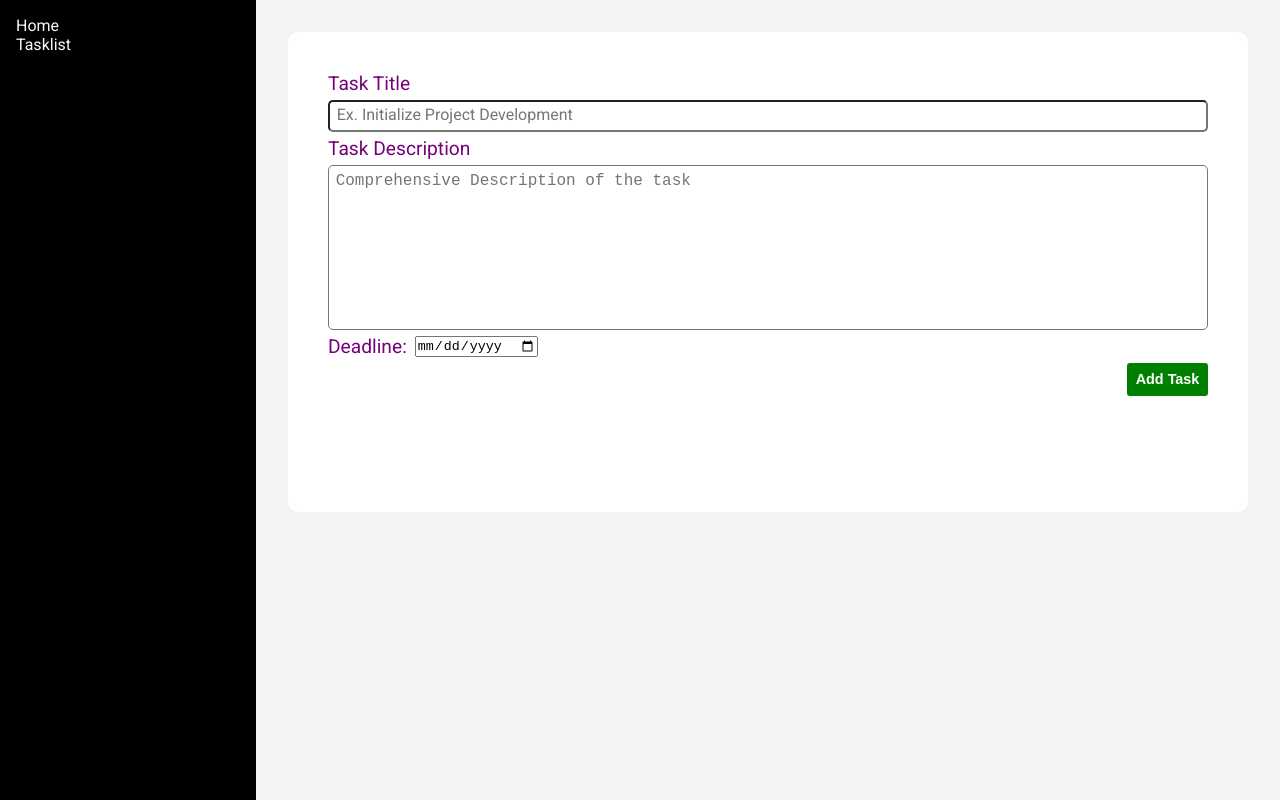
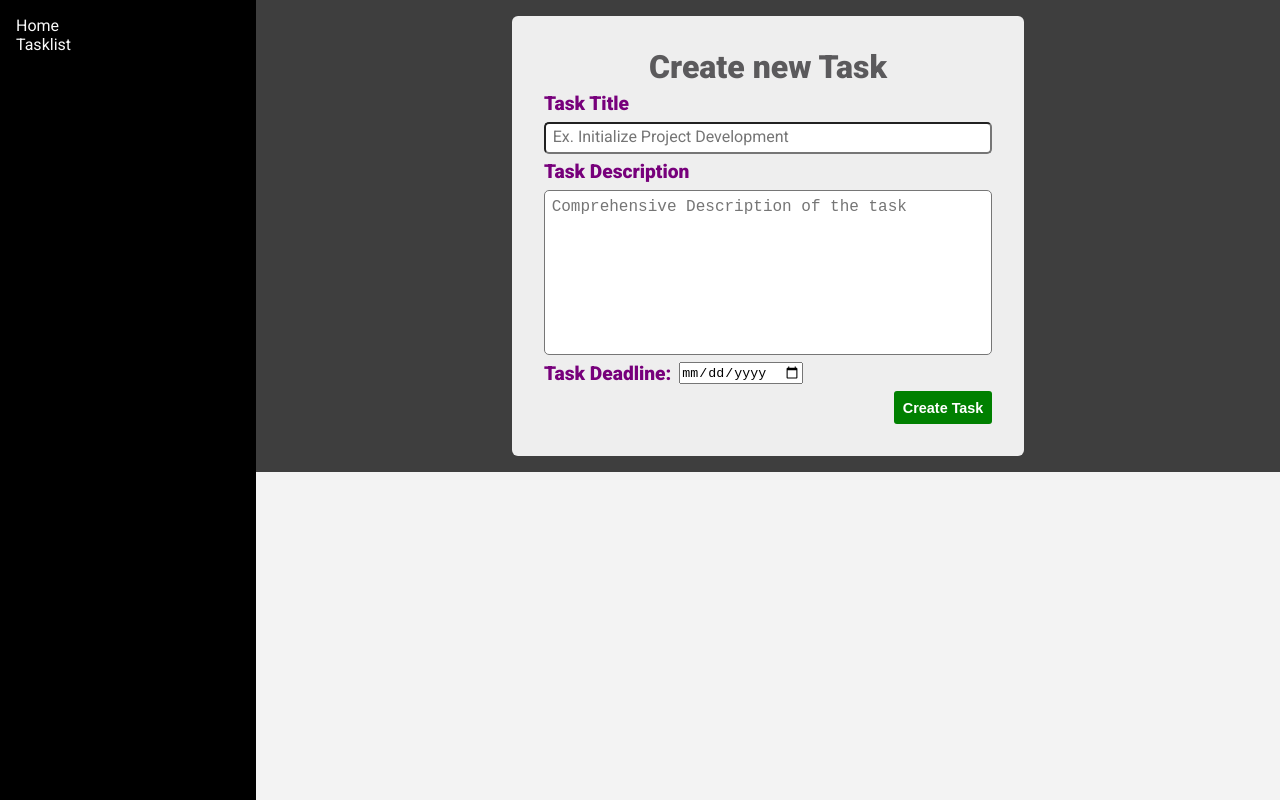
Before and after one commit to lrncedev/todo-app-vue, a Vue app: page /task in a window 1280 px wide. Built offline with nearby package versions, Linux system fonts and the light colour scheme.

Commit message:
Commit 15: FormComponent.vue UI improvement, TaskView.vue removed on routelink

```diff
--- a/src/components/FormComponent.vue
+++ b/src/components/FormComponent.vue
@@ -1,13 +1,9 @@
 <template>
-  <div class="full-height padding-md form-div">
-    <div class="storageButtons">
-      <!-- <button class="action-btn save" @click="showModal">Add new task</button> -->
-      <!-- <button class="action-btn save" @click="saveLocal">Save</button>
-      <button class="action-btn load" @click="loadLocal" :disabled="todoTask < 1">Load</button> -->
-    </div>
-    <div id="task-form" >
+  <div class="form-div">
+    <div id="task-form">
       <form autocomplete="off" @submit.prevent="addTask">
-        <label for="task-input">Task Title</label>
+        <h1>Create new Task</h1>
+        <label for="task-input">{{ formLabel.title }}</label>
         <input
           type="text"
           name="taskName"
@@ -16,7 +12,7 @@
           placeholder="Ex. Initialize Project Development"
           v-model="formValues.taskTitle"
         >
-        <label for="task-description">Task Description</label>
+        <label for="task-description">{{ formLabel.description }}</label>
         <textarea
         name="task-desc"
         id="task-description"
@@ -29,52 +25,27 @@
 
         <div class="flex-2">
           <div>
-            <label for="task-deadline">Deadline: </label>
+            <label for="task-deadline">{{ formLabel.deadLine }}: </label>
             <input type="date" id="task-deadline" name="task-deadline" v-model="formValues.taskDeadline"><!-- min="2018-01-01" max="2018-12-31" -->
           </div>
-
-          <!-- <div>
-            <label for="task-category">Category: </label>
-            <select name="taskCat" id="task-category" required v-model="formValues.taskCategory">
-              <option value="">Test</option>
-              <option value="">Test2</option>
-              <option value="">Test3</option>
-            </select>
-          </div> -->
         </div>
         <div class="form-control">
-          <button type="submit" id="task-btn" class="">Add Task</button>
+          <button type="submit" id="task-btn" class="">Create Task</button>
         </div>
       </form>
-      <!-- <div class="control">
-        <p>Lorem, ipsum dolor sit amet consectetur adipisicing elit. Magnam harum libero ipsa optio facilis, provident blanditiis repellat vel. Cupiditate, pariatur?</p>
-      </div> -->
     </div>
-    <!-- <h1 id="app-title">Todo Application</h1> -->
-
-    <!-- <div class="todo-list">
-      <form class="todo-input" autocomplete="off" @submit.prevent="addTask">
-        <p id="todo-title">Add new task</p>
-        <input type="text" name="taskName" id="task-input" v-model="formValues.taskValue" required>
-        <label for="task-category">Category:</label>
-        <select name="taskCat" id="task-category" v-model="formValues.categoryValue" required>
-          <option  class=""
-            v-for="(category, index) in categories"
-            :key="index"
-            :value="category"
-          >
-            {{ category }}
-          </option>
-        </select>
-        <button type=submit id="task-btn">Add Task</button>
-      </form>
-    </div> -->
-    <!-- <h1>TEst</h1> -->
   </div>
 </template>
 <script>
 export default {
   name: 'FormComponent',
+  props: {
+    formLabel: {
+      title: String,
+      description: String,
+      deadLine: String
+    }
+  },
   data() {
     return {
       isShown: false,
@@ -100,41 +71,37 @@ export default {
 </script>
 <style lang="scss">
   .form-div {
-    // background-color: red;
-    .storageButtons {
-      display: flex;
-      gap: 1em;
-      align-items: center;
-      justify-content: end;
+    width: 100%;
+    height: 90%;
 
-      .action-btn {
-        padding: .6em;
-        background-color: transparent;
-        border: none;
-        font-size: .9em;
-        font-weight: 900;
-        color: white;
-        border-radius: 3px;
-      }
-
-      .save {
-        background-color: green;
-      }
-    }
+    background-color: rgb(62, 62, 62);
 
     #task-form{
-      display: grid;
-      height: 90vh;
-      grid-template-columns: 1fr;
-      grid-auto-rows: 60vh 10vh;
+      margin: 0 auto;
+      display: flex;
+      height: 100%;
+      width: 50%;
+
+      padding: 1em 0;
 
       form {
-        padding: 2.5em;
+        padding: 2em;
         display: flex;
-        border-radius: 10px;
+        gap: .4em;
         flex-direction: column;
-        background-color: white;
-        gap: .3em;
+        width: 100%;
+        border-radius: 6px;
+        background-color: #eee;
+
+        h1 {
+          text-align: center;
+        }
+
+        label {
+          font-size: 1.2em;
+          font-weight: 900;
+          color: rgb(119, 0, 123);
+        }
 
         textarea {
           padding: .5em;
@@ -147,19 +114,13 @@ export default {
           font-weight: 400;
         }
 
-        label {
-          font-size: 1.2em;
-          font-weight: 400;
-          color: rgb(119, 0, 123);
-        }
-
         input[type="text"] {
           padding: .5em;
           font-family: "Roboto", sans-serif;
           border-radius: 5px;
         }
 
-        .flex-2 {
+          .flex-2 {
           display: flex;
           align-items: center;
           gap: 2em;
@@ -185,6 +146,7 @@ export default {
           }
         }
       }
+
     }
   }
 </style>
--- a/src/views/TaskView.vue
+++ b/src/views/TaskView.vue
@@ -1,6 +1,6 @@
 <template>
   <div>
-    <FormComponent />
+    <FormComponent :formLabel="formLabel"/>
   </div>
 </template>
 <script>
@@ -8,6 +8,15 @@ import FormComponent from '../components/FormComponent.vue'
 export default {
   components: {
     FormComponent
+  },
+  data() {
+    return {
+      formLabel: {
+        title: "Task Title",
+        description: "Task Description",
+        deadLine: "Task Deadline"
+      }
+    }
   }
 }
 </script>
```
